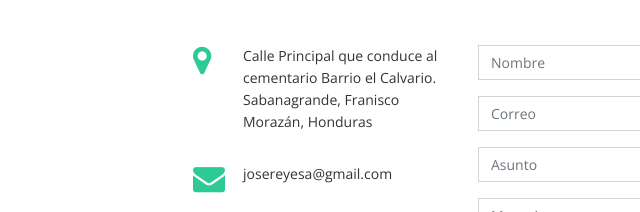
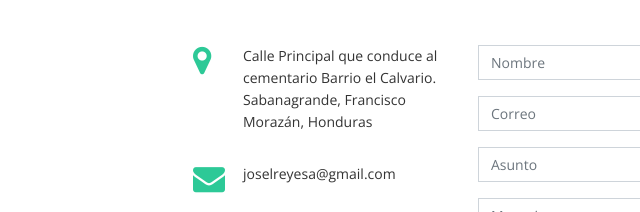
Before and after one commit to asdichonduras/asdic, a plain HTML site: page index.html in a window 1280 px wide. Shown: the part 2955-3167 px from the top of the page, 82-722 px from the left. Drawn offline with nearby package versions, Linux system fonts and the light colour scheme.

Commit message:
Update index.html

```diff
--- a/index.html
+++ b/index.html
@@ -249,12 +249,12 @@
             <div class="info">
               <div>
                 <i class="fa fa-map-marker"></i>
-                <p>Calle Principal que conduce al cementario Barrio el Calvario.<br>Sabanagrande, Franisco Morazán, Honduras</p>
+                <p>Calle Principal que conduce al cementario Barrio el Calvario.<br>Sabanagrande, Francisco Morazán, Honduras</p>
               </div>
 
               <div>
                 <i class="fa fa-envelope"></i>
-                <p>josereyesa@gmail.com</p>
+                <p>joselreyesa@gmail.com</p>
               </div>
 
               <div>
```
